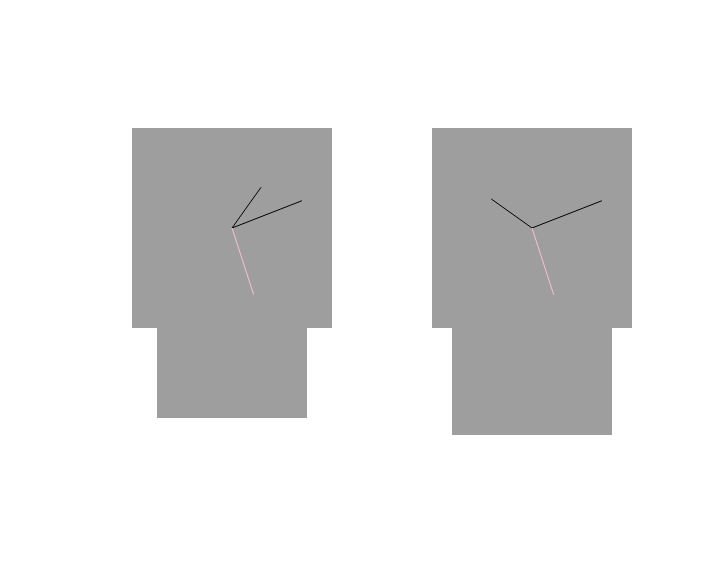
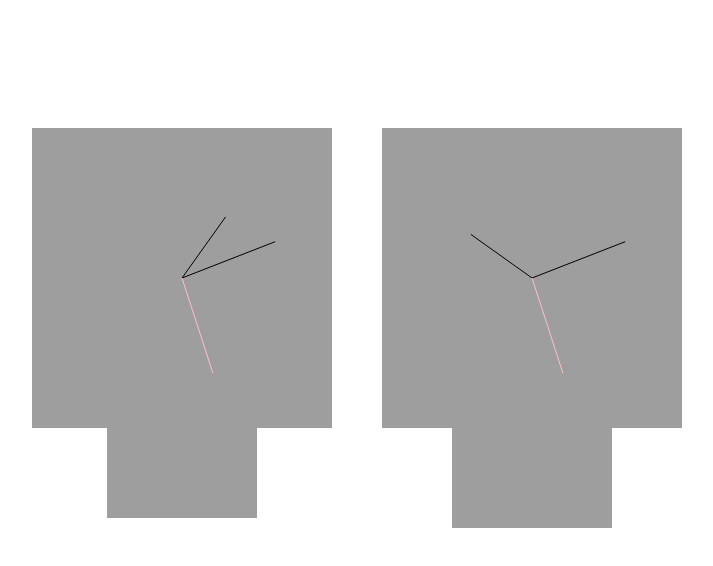
Before and after one commit to leigh966/clocks-website, a plain HTML site: page index.html in a window 1280 px wide. Shown: the whole page, without its empty margins (258-971 px from the left). Drawn offline with Linux system fonts and the light colour scheme.

Commit message:
simplifcation and increaded use of consts to need less calculations and enable easy scaling

```diff
--- a/index.html
+++ b/index.html
@@ -21,7 +21,7 @@
       hidden
     />
     <div id="canvasDiv">
-      <canvas id="clockCanvas" width="500" height="400"></canvas>
+      <canvas id="clockCanvas" width="700" height="400"></canvas>
     </div>
     <script src="index.js"></script>
   </body>
--- a/index.js
+++ b/index.js
@@ -1,13 +1,15 @@
 var canvas = document.getElementById("clockCanvas");
 var context = canvas.getContext("2d");
 var face = document.getElementById("imgClockFace");
-var radiansPerDegree = Math.PI / 180;
-var minuteRadius = 75;
-var hourRadius = 50;
-var degreesPerHour = 30;
-var secondRadius = 70;
-var clockDiameter = 200;
+
+var clockDiameter = 300;
+const secondRadius = clockDiameter / 3;
+const minuteRadius = secondRadius;
+const hourRadius = clockDiameter / 4;
+
 var gap = 200;
+const radiansPerHour = 0.52359878;
+const radiansPerSecond = 0.10471976;
 
 function getPoint(originX, originY, radians, radius) {
   return {
@@ -35,22 +37,22 @@ function drawSecondHand(originX, originY, secondPosition) {
 }
 
 function getMinuteRadians(minute, second) {
-  return (minute - 15 + second / 60) * 6 * radiansPerDegree;
+  return (minute - 15 + second / 60) * radiansPerSecond;
 }
 
 function getHourRadians(hour, minute) {
-  return (hour - 3 + minute / 60) * degreesPerHour * radiansPerDegree;
+  return (hour - 3 + minute / 60) * radiansPerHour;
 }
 
 function getSecondRadians(second) {
-  return (second - 15) * 6 * radiansPerDegree;
+  return (second - 15) * radiansPerSecond;
 }
 
 function drawClock(originX, originY, hour, minute, second) {
   context.drawImage(
     face,
-    originX - 100,
-    originY - 100,
+    originX - clockDiameter / 2,
+    originY - clockDiameter / 2,
     clockDiameter,
     clockDiameter
   );
@@ -99,17 +101,18 @@ function getTime(offset) {
 var bstOffset = 1;
 var sydneyOffset = 10;
 function drawClocks() {
+  const clockRadius = clockDiameter / 2;
   context.clearRect(0, 0, canvas.width, clockDiameter);
   var second = new Date().getSeconds();
   var [bstHour, bstMinute] = getTime(bstOffset);
-  drawClock(100, 100, bstHour, bstMinute, second);
+  drawClock(clockRadius, clockRadius, bstHour, bstMinute, second);
   var [sydneyHour, sydneyMinute] = getTime(sydneyOffset);
-  drawClock(clockDiameter + gap, 100, sydneyHour, sydneyMinute, second);
+  drawClock(clockDiameter + gap, clockRadius, sydneyHour, sydneyMinute, second);
 }
 
 function drawFlags() {
   var uk = document.getElementById("imgUk");
-  context.drawImage(uk, 25, clockDiameter, 150, 90);
+  context.drawImage(uk, (clockDiameter - 150) / 2, clockDiameter, 150, 90);
   var sydney = document.getElementById("imgSydney");
   context.drawImage(sydney, clockDiameter + gap - 80, clockDiameter, 160, 107);
 }
```
